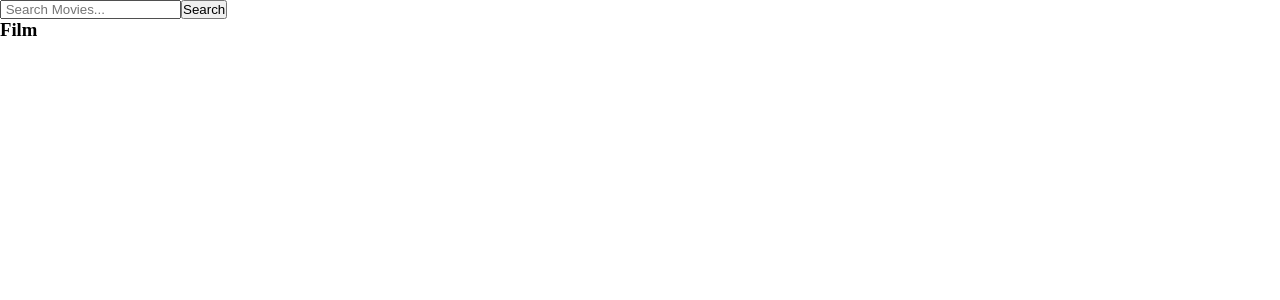
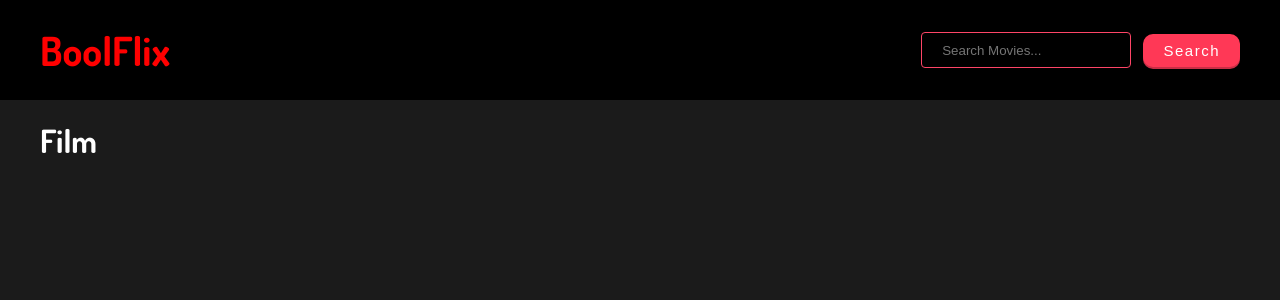
Before and after one commit to PietroDeBianchi/vite-boolflix, a Vue app: page / in a window 1280 px wide. Shown: the top 300 px of the page. Built offline with nearby package versions, Linux system fonts and the light colour scheme.

Commit message:
finish milestone 2/3

```diff
--- a/index.html
+++ b/index.html
@@ -5,6 +5,10 @@
   <meta charset="UTF-8" />
   <link rel="icon" type="image/svg+xml" href="/vite.svg" />
   <meta name="viewport" content="width=device-width, initial-scale=1.0" />
+  <link rel="preconnect" href="https://fonts.googleapis.com">
+  <link rel="preconnect" href="https://fonts.gstatic.com" crossorigin>
+  <link href="https://fonts.googleapis.com/css2?family=Dosis:wght@200;300;400;500;600;700;800&display=swap"
+    rel="stylesheet">
   <title>BoolFlix</title>
 </head>
 
--- a/src/components/AppHeader.vue
+++ b/src/components/AppHeader.vue
@@ -1,6 +1,13 @@
 <template>
-    <input type="text" @keyup.enter="$emit('doResearch')" v-model="store.search" placeholder=" Search Movies...">
-    <button @click="$emit('doResearch')">Search</button>
+    <header>
+        <div>
+            <h1>BoolFlix</h1>
+        </div>
+        <div class="my-inputs">
+            <input type="text" @keyup.enter="$emit('doResearch')" v-model="store.search" placeholder=" Search Movies...">
+            <button @click="$emit('doResearch')">Search</button>
+        </div>
+    </header>
 </template>
 
 
@@ -19,4 +26,54 @@ export default {
 </script>
 
 
-<style lang="scss" scoped></style>
+<style lang="scss" scoped>
+@use "../styles/partials/mixins";
+
+header {
+    position: fixed;
+    width: 100%;
+    height: 100px;
+    padding: 0 40px;
+    @include mixins.d-flex-between;
+    background-color: black;
+
+    h1 {
+        color: red;
+        font-size: 40px
+    }
+
+    .my-inputs {
+        @include mixins.d-flex-between;
+        gap: 12px;
+    }
+
+    input {
+        width: 210px;
+        height: 36px;
+        padding: 0 16px;
+        background: transparent;
+        border-radius: 4px;
+        border: 1px solid #fe4567;
+        color: #f9f9f9;
+    }
+
+    button {
+        padding: 8px 20px;
+        border-radius: 10px;
+        border: 0;
+        background-color: rgb(255, 56, 86);
+        letter-spacing: 1.5px;
+        font-size: 15px;
+        transition: all .3s ease;
+        box-shadow: rgb(201, 46, 70) 0px 2px 0px 0px;
+        color: hsl(0, 0%, 100%);
+
+        &:active {
+            background-color: rgb(255, 56, 86);
+            box-shadow: rgb(201, 46, 70) 0px 0px 0px 0px;
+            transform: translateY(2px);
+            transition: 200ms;
+        }
+    }
+}
+</style>
--- a/src/components/AppMain.vue
+++ b/src/components/AppMain.vue
@@ -26,4 +26,16 @@ export default {
 }
 </script>
 
-<style lang="scss" scoped></style>
+<style lang="scss" scoped>
+main {
+    height: 100vh;
+    padding: 0 40px;
+    background-color: #1B1B1B;
+    padding-top: 120px; //100px = header heigth
+
+    h3 {
+        color: white;
+        font-size: 2rem;
+    }
+}
+</style>
--- a/src/styles/general.scss
+++ b/src/styles/general.scss
@@ -1,9 +1,15 @@
+@use "./partials/mixins";
+
 * {
     margin: 0;
     padding: 0;
     box-sizing: border-box;
 }
 
+body {
+    font-family: 'Dosis', sans-serif;
+}
+
 ul {
     list-style: none;
 }
--- /dev/null
+++ b/src/styles/partials/_mixins.scss
@@ -0,0 +1,5 @@
+@mixin d-flex-between {
+    display: flex;
+    justify-content: space-between;
+    align-items: center;
+}
```
